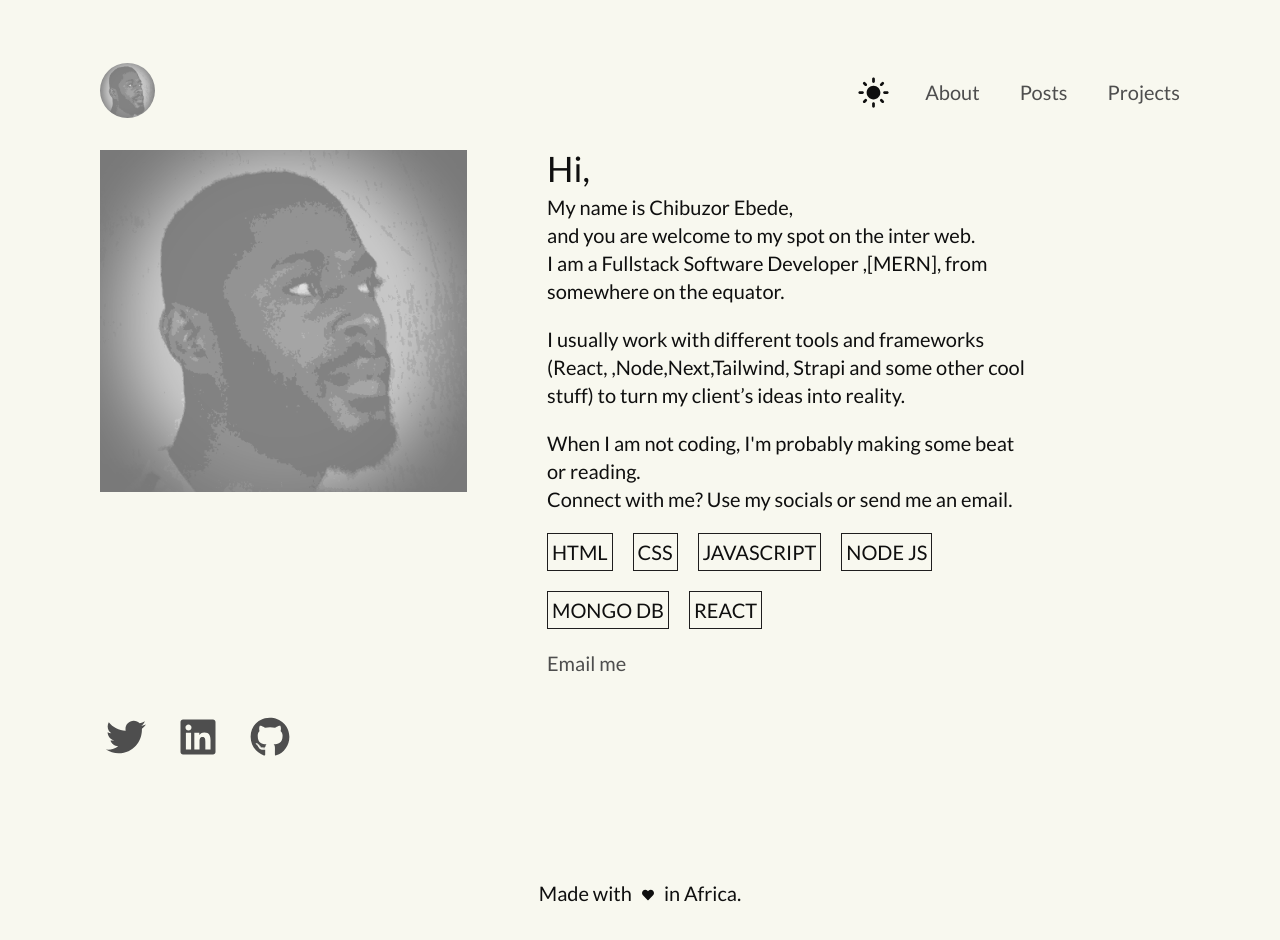
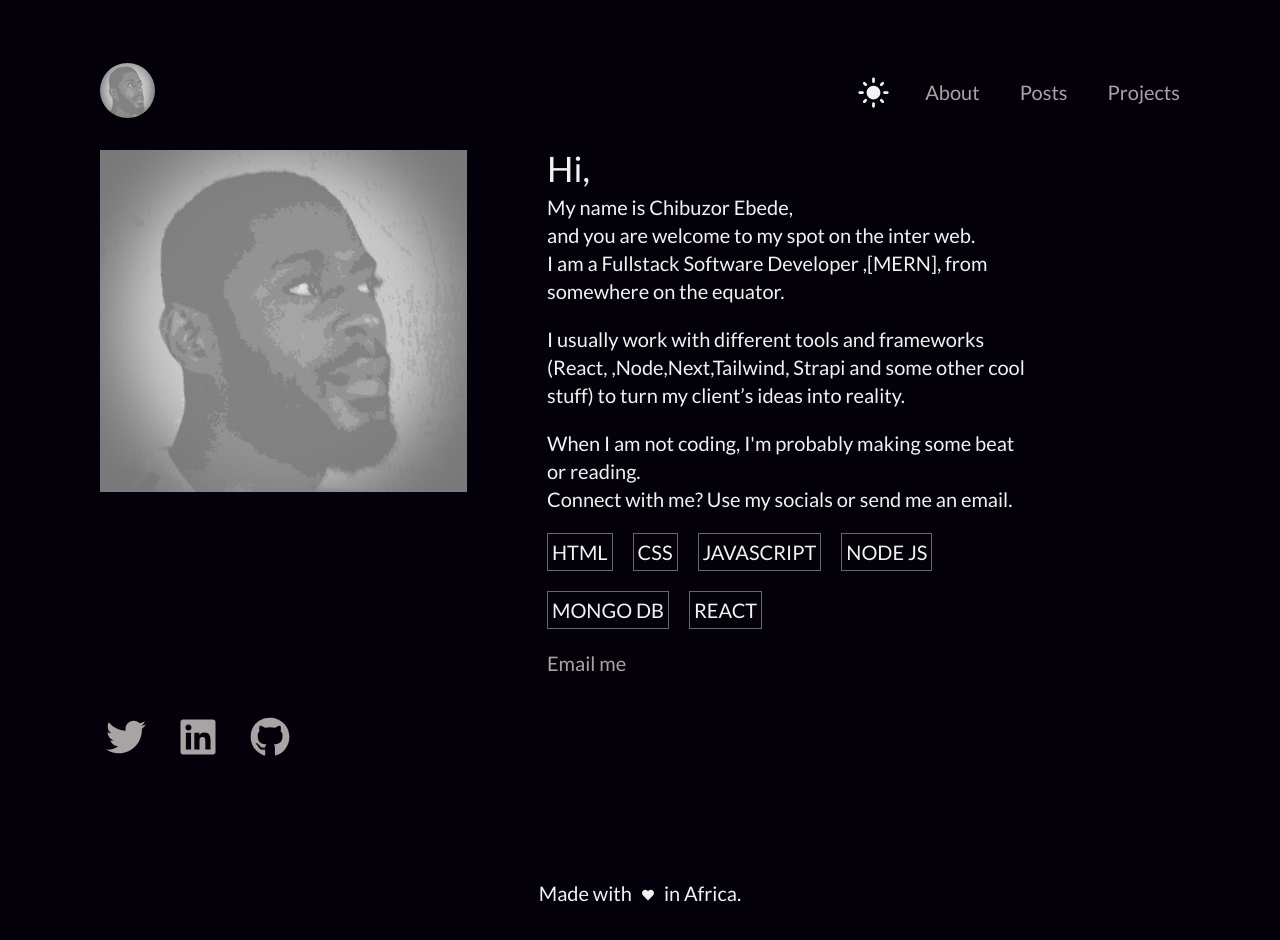
Before and after one commit to chibuzorEbede/portfolio, a Next.js app: page /about in a window 1280 px wide. Shown: the top 940 px of the page. Built offline with nearby package versions, Linux system fonts and the light colour scheme; a web font is replaced by a local one.

Commit message:
ditched menu button

```diff
--- a/components/header.js
+++ b/components/header.js
@@ -1,4 +1,4 @@
-import React, { useState } from "react";
+import React, { useEffect, useState } from "react";
 import Image from "next/image";
 import styles from "../styles/layout.module.css";
 import Link from "next/link";
@@ -12,10 +12,15 @@ function Header() {
     //open the menu page
     setIsMenuOpen(!isMenuOpen);
   };
+  const [theme, setTheme] = useState("dark");
 
   const toggleDarkMode = () => {
-    alert("yo");
+    setTheme(theme === "light" ? "dark" : "light");
   };
+  useEffect(() => {
+    const el = document.querySelector("#layout");
+    el.setAttribute("data-theme", `${theme}`);
+  }, [theme]);
   return (
     <header>
       <nav className={styles.navbar}>
@@ -48,7 +53,7 @@ function Header() {
             width={45}
             src="/images/hamburger.svg"
           /> */}
-          <p>Menu</p>
+          <p className={styles.menuButton}>Menu</p>
           {/* Menu */}
         </div>
       </nav>
--- a/components/layout.js
+++ b/components/layout.js
@@ -5,7 +5,7 @@ import Footer from "./footer";
 
 function layout({ children }) {
   return (
-    <div data-theme="light" className={styles.wrapper}>
+    <div data-theme="light" className={styles.wrapper} id="layout">
       <Header />
       <div className={styles.container}>{children}</div>
       <Footer />
--- a/styles/home.module.css
+++ b/styles/home.module.css
@@ -25,7 +25,7 @@
 .wrapper {
   display: flex;
   justify-content: space-between;
-  align-items: flex-end;
+  align-items: center;
   overflow: hidden;
   gap: 1rem;
 }
--- a/styles/layout.module.css
+++ b/styles/layout.module.css
@@ -3,9 +3,8 @@
 .wrapper {
   background-color: var(--background);
   color: var(--text-primary);
-  background-size: cover;
-  /* background-attachment: fixed; */
   position: relative;
+  min-height: 100vh;
 }
 
 .container {
@@ -48,6 +47,11 @@
   position: absolute;
   right: 100px;
 }
+.menuButton{
+  box-shadow: var(--shadow);
+  padding: 0.3rem;
+  /* border: 2px solid var(--border); */
+}
 
 @media (min-width: 600px) {
   .wrapper {
```
Also changed, not shown: styles/globals.css (line endings or trailing spaces).
